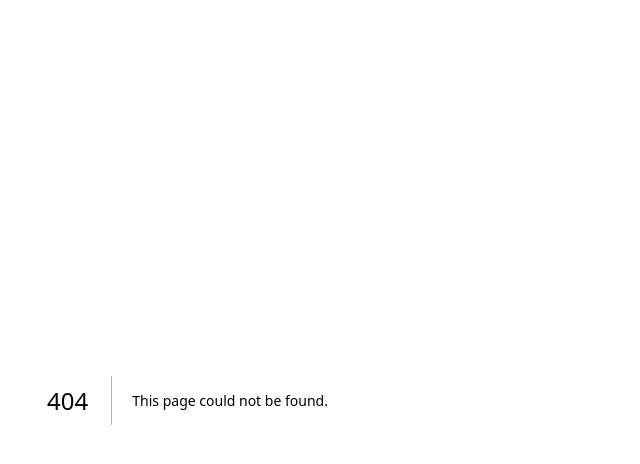
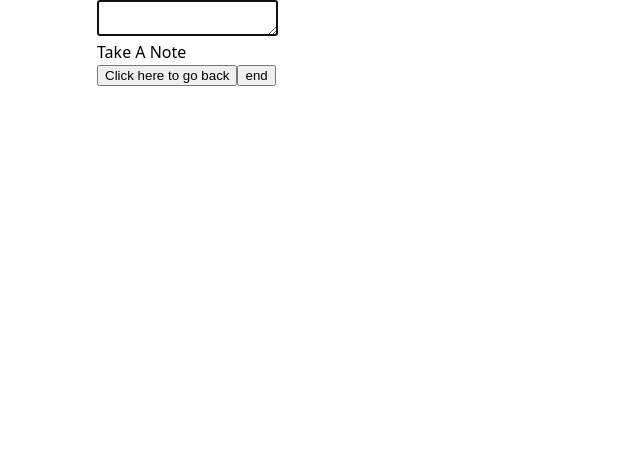
Before and after one commit to rabe200/Capstone_Tarot_App, a Next.js app: page /cards/dailycard/detail/notes in a window 1280 px wide. Before the commit this address had no page. Shown: the top 464 px of the page, without its empty margins (0-640 px from the left). Built offline with nearby package versions, Linux system fonts and the light colour scheme.

Commit message:
add formular and backbutton

```diff
--- /dev/null
+++ b/components/navigation/backbutton/backbutton.js
@@ -0,0 +1,11 @@
+import { useRouter } from "next/router";
+
+export default function Page() {
+  const router = useRouter();
+
+  return (
+    <button type="button" onClick={() => router.back()}>
+      Click here to go back
+    </button>
+  );
+}
--- /dev/null
+++ b/components/notes/notes.js
@@ -0,0 +1,27 @@
+import Link from "next/link";
+import BackButton from "../navigation/backbutton/backbutton";
+import { useRef, useEffect } from "react";
+
+export default function NoteFormular({}) {
+  const inputReference = useRef(null);
+  useEffect(() => {
+    inputReference.current.focus();
+  }, []);
+
+  return (
+    <form action="/send-data-here" method="post">
+      <textarea type="text" id="first" name="textarea" ref={inputReference} />
+      <label for="textarea">
+        <figcaption>Take A Note</figcaption>
+      </label>
+      <BackButton />
+      <Link
+        href={{
+          pathname: "/",
+        }}
+      >
+        <button type="button">end</button>
+      </Link>
+    </form>
+  );
+}
--- a/pages/_app.js
+++ b/pages/_app.js
@@ -7,7 +7,7 @@ import { getCardById } from "../lib/data";
 export default function App({ Component, pageProps }) {
   const [id, setId] = useState(undefined);
   useEffect(() => {
-    setId(Math.floor(Math.random() * 77 + 0));
+    setId(Math.floor(Math.random() * 77));
   }, []);
 
   const dailyCard = getCardById(id);
--- /dev/null
+++ b/pages/cards/dailycard/detail/notes/index.js
@@ -0,0 +1,5 @@
+import NoteFormular from "../../../../../components/notes/notes";
+
+export default function Notes({}) {
+  return <NoteFormular></NoteFormular>;
+}
```
Also changed, not shown: pages/cards/dailycard/detail/description.js (+9 -1 lines), pages/cards/dailycard/detail/index.js (+9 -0 lines).
